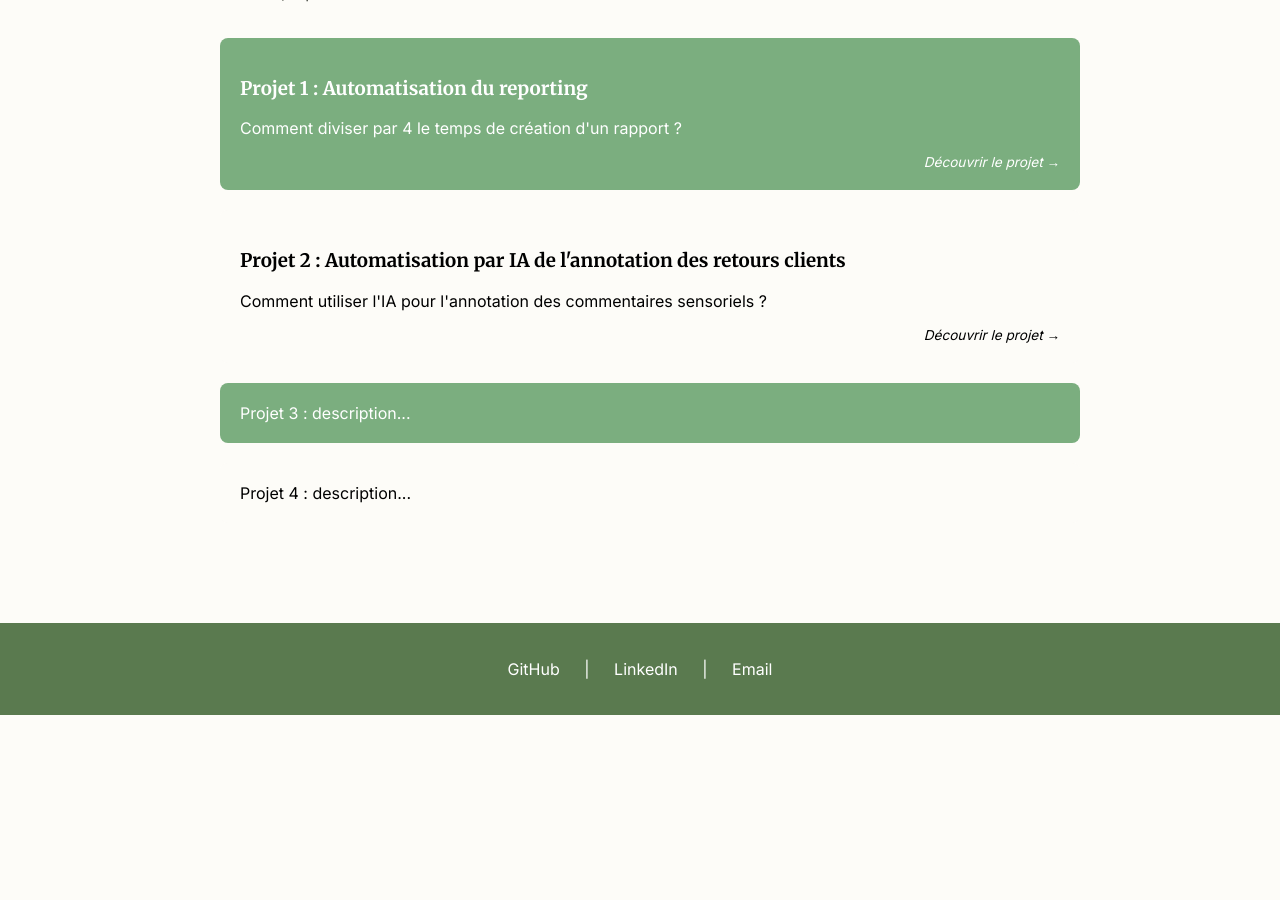
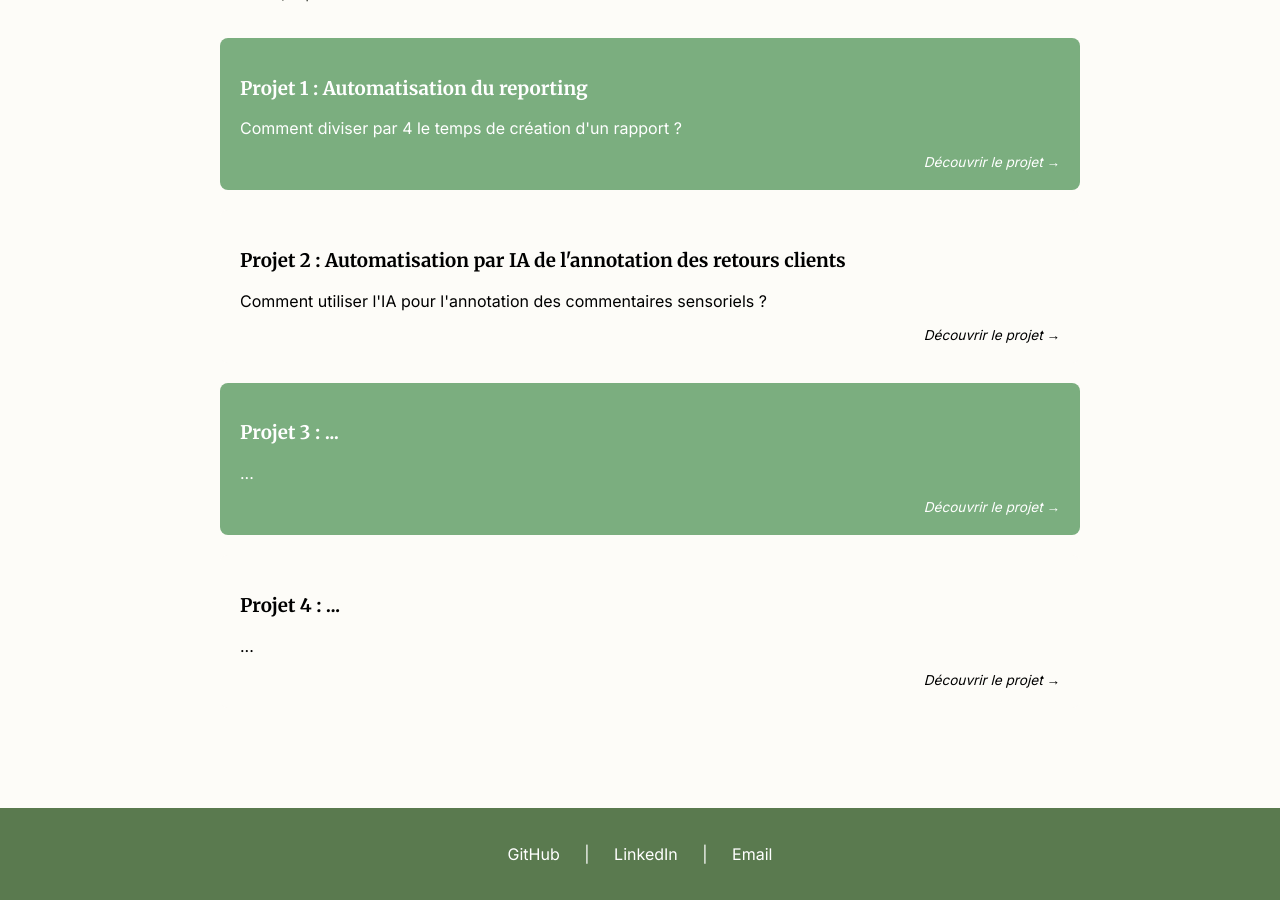
Before and after one commit to emma-dcs/emma-dcs.github.io, a Jekyll site: the page built from projets.md, in a window 1280 px wide and 900 px high, scrolled down 691 px. Built offline with Jekyll 4.4.1, drawn with Linux system fonts in a browser that asks for light colours; before the commit the page ends 1406 px from its top, so only the background shows below that.

Commit message:
petites modif

```diff
--- a/projets.md
+++ b/projets.md
@@ -17,6 +17,15 @@ Mon objectif : montrer concrètement comment un problème opérationnel peut se
     <p class="projet-description">Comment utiliser l'IA pour l'annotation des commentaires sensoriels ?</p>
     <span class="projet-lien">Découvrir le projet →</span>
     </a>
-    <a href="{{ site.baseurl }}/projet3" class="projet">Projet 3 : description...</a>
-    <a href="{{ site.baseurl }}/projet4" class="projet">Projet 4 : description...</a>
+    <a href="{{ site.baseurl }}/projet3" class="projet">
+    <h3 class="projet-titre">Projet 3 : ...</h3>
+    <p class="projet-description">...</p>
+    <span class="projet-lien">Découvrir le projet →</span>
+    </a>
+    <a href="{{ site.baseurl }}/projet4" class="projet">
+    <h3 class="projet-titre">Projet 4 : ...</h3>
+    <p class="projet-description">...</p>
+    <span class="projet-lien">Découvrir le projet →</span>
+    </a>
+
 </div>
```
Also changed, not shown: projet1.md (+5 -0 lines), projet2.md (+8 -1 lines), projet3.md (+2 -0 lines), projet4.md (+2 -0 lines).
